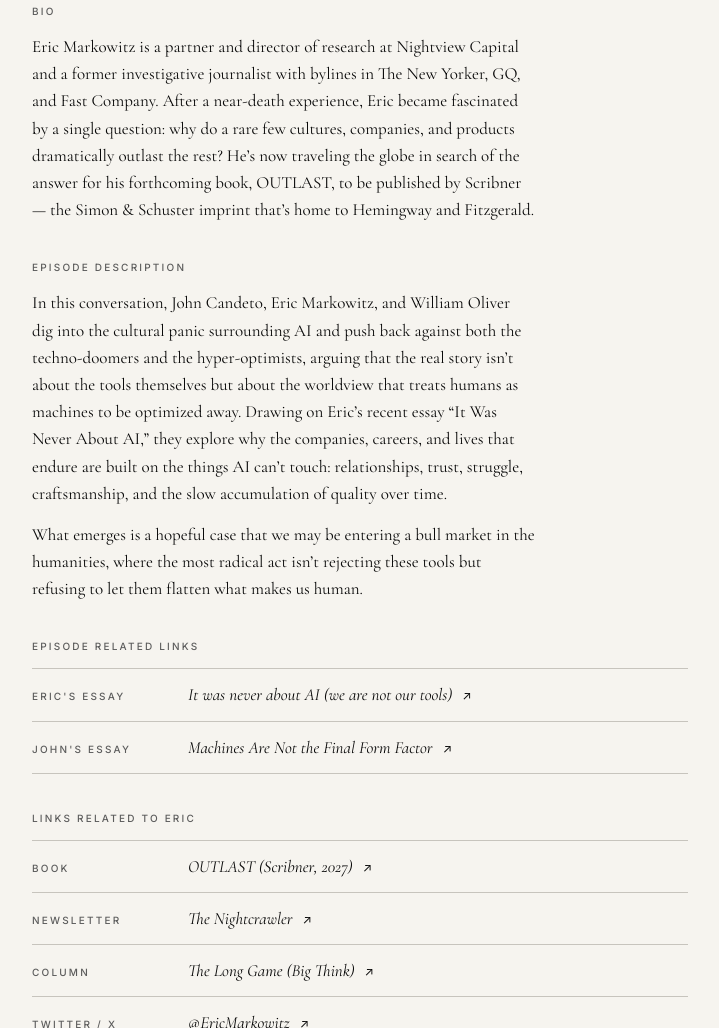
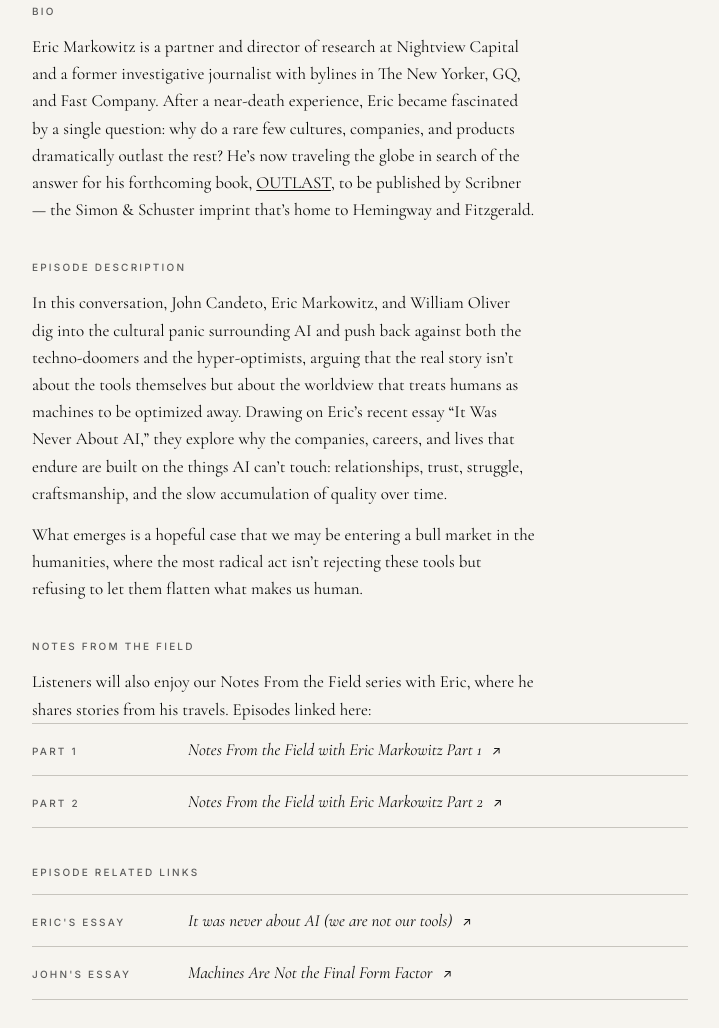
Before and after one commit to TheArtOfQuality/theartofquality.github.io, a plain HTML site: page eric-markowitz-quality-ai/index.html in a window 1280 px wide. Shown: the part 1472-2500 px from the top of the page, without its empty margins (280-999 px from the left). Drawn offline with nearby package versions, Linux system fonts and the light colour scheme.

Commit message:
Add Notes From the Field cross-links to Markowitz AI episode
Links OUTLAST in the bio, and adds a section between the episode
description and the related-links list pointing to both parts of
the Notes From the Field series. Also styles inline prose links
(was falling back to unstyled browser blue).

```diff
--- a/eric-markowitz-quality-ai/index.html
+++ b/eric-markowitz-quality-ai/index.html
@@ -104,7 +104,7 @@
         <section class="ep-modal__section">
           <h3 class="ep-modal__h3">Bio</h3>
           <div class="ep-modal__prose">
-            <p>Eric Markowitz is a partner and director of research at Nightview Capital and a former investigative journalist with bylines in The New Yorker, GQ, and Fast Company. After a near-death experience, Eric became fascinated by a single question: why do a rare few cultures, companies, and products dramatically outlast the rest? He’s now traveling the globe in search of the answer for his forthcoming book, OUTLAST, to be published by Scribner — the Simon &amp; Schuster imprint that’s home to Hemingway and Fitzgerald.</p>
+            <p>Eric Markowitz is a partner and director of research at Nightview Capital and a former investigative journalist with bylines in The New Yorker, GQ, and Fast Company. After a near-death experience, Eric became fascinated by a single question: why do a rare few cultures, companies, and products dramatically outlast the rest? He’s now traveling the globe in search of the answer for his forthcoming book, <a href="https://www.outlastbook.com/" target="_blank" rel="noreferrer">OUTLAST</a>, to be published by Scribner — the Simon &amp; Schuster imprint that’s home to Hemingway and Fitzgerald.</p>
           </div>
         </section>
 
@@ -114,6 +114,29 @@
             <p>In this conversation, John Candeto, Eric Markowitz, and William Oliver dig into the cultural panic surrounding AI and push back against both the techno-doomers and the hyper-optimists, arguing that the real story isn’t about the tools themselves but about the worldview that treats humans as machines to be optimized away. Drawing on Eric’s recent essay “It Was Never About AI,” they explore why the companies, careers, and lives that endure are built on the things AI can’t touch: relationships, trust, struggle, craftsmanship, and the slow accumulation of quality over time.</p>
             <p>What emerges is a hopeful case that we may be entering a bull market in the humanities, where the most radical act isn’t rejecting these tools but refusing to let them flatten what makes us human.</p>
           </div>
+        </section>
+
+        <section class="ep-modal__section">
+          <h3 class="ep-modal__h3">Notes From the Field</h3>
+          <div class="ep-modal__prose">
+            <p>Listeners will also enjoy our Notes From the Field series with Eric, where he shares stories from his travels. Episodes linked here:</p>
+          </div>
+          <ul class="ep-modal__links">
+            <li class="ep-modal__link-row">
+              <span class="ep-modal__link-label">Part 1</span>
+              <a class="ep-modal__link-text" href="https://theartofquality.co/investing-eric-markowitz-ep-5/" target="_blank" rel="noreferrer">
+                Notes From the Field with Eric Markowitz Part 1
+                <span class="ep-modal__link-arrow" aria-hidden="true">↗</span>
+              </a>
+            </li>
+            <li class="ep-modal__link-row">
+              <span class="ep-modal__link-label">Part 2</span>
+              <a class="ep-modal__link-text" href="https://theartofquality.co/investing-eric-markowitz-ep-6-notes-from-the-field-part-2/" target="_blank" rel="noreferrer">
+                Notes From the Field with Eric Markowitz Part 2
+                <span class="ep-modal__link-arrow" aria-hidden="true">↗</span>
+              </a>
+            </li>
+          </ul>
         </section>
 
         <section class="ep-modal__section">
--- a/styles.css
+++ b/styles.css
@@ -924,6 +924,15 @@ section > .show-intro:first-child + .ep-section-head { margin-top: 24px; }
   background: var(--aoq-stone, #6a655d);
 }
 .ep-modal__prose strong { font-weight: 600; }
+.ep-modal__prose a,
+.show-intro__col p a {
+  color: var(--aoq-ink);
+  text-decoration: underline;
+  text-underline-offset: 2px;
+  transition: color 160ms var(--aoq-ease);
+}
+.ep-modal__prose a:hover,
+.show-intro__col p a:hover { color: var(--aoq-stone); }
 
 .ep-modal__links { list-style: none; margin: 0; padding: 0; }
 .ep-modal__link-row {
```
